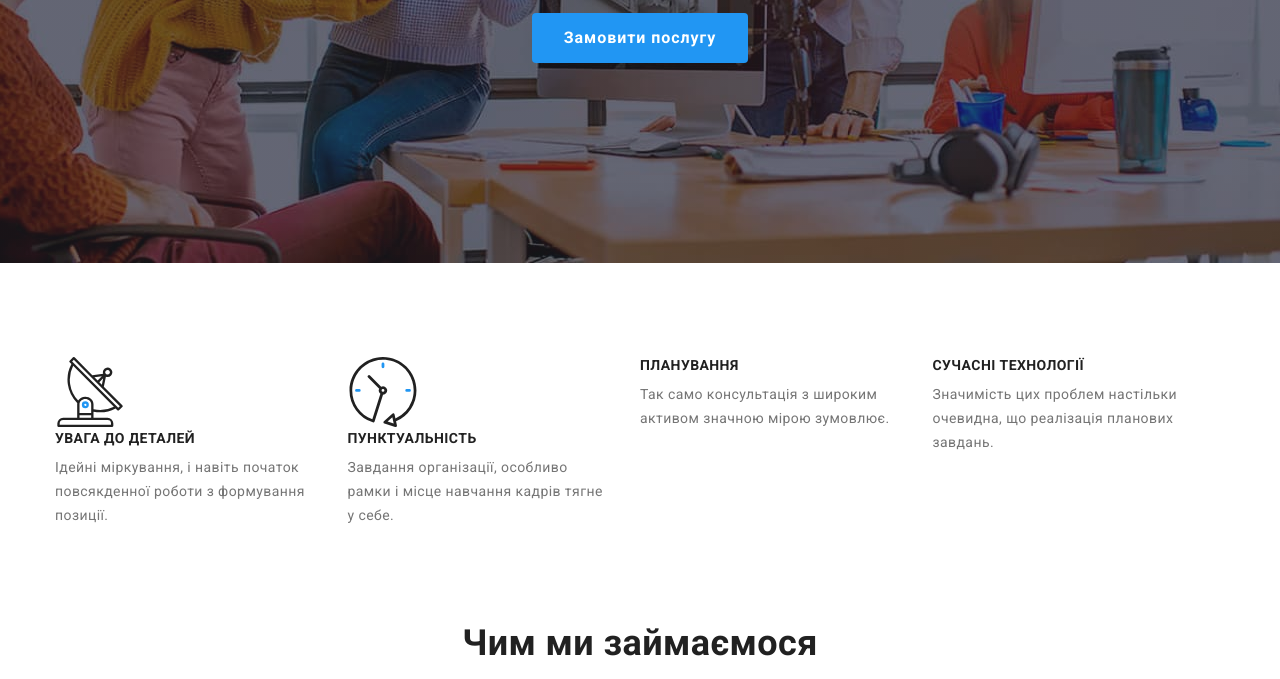
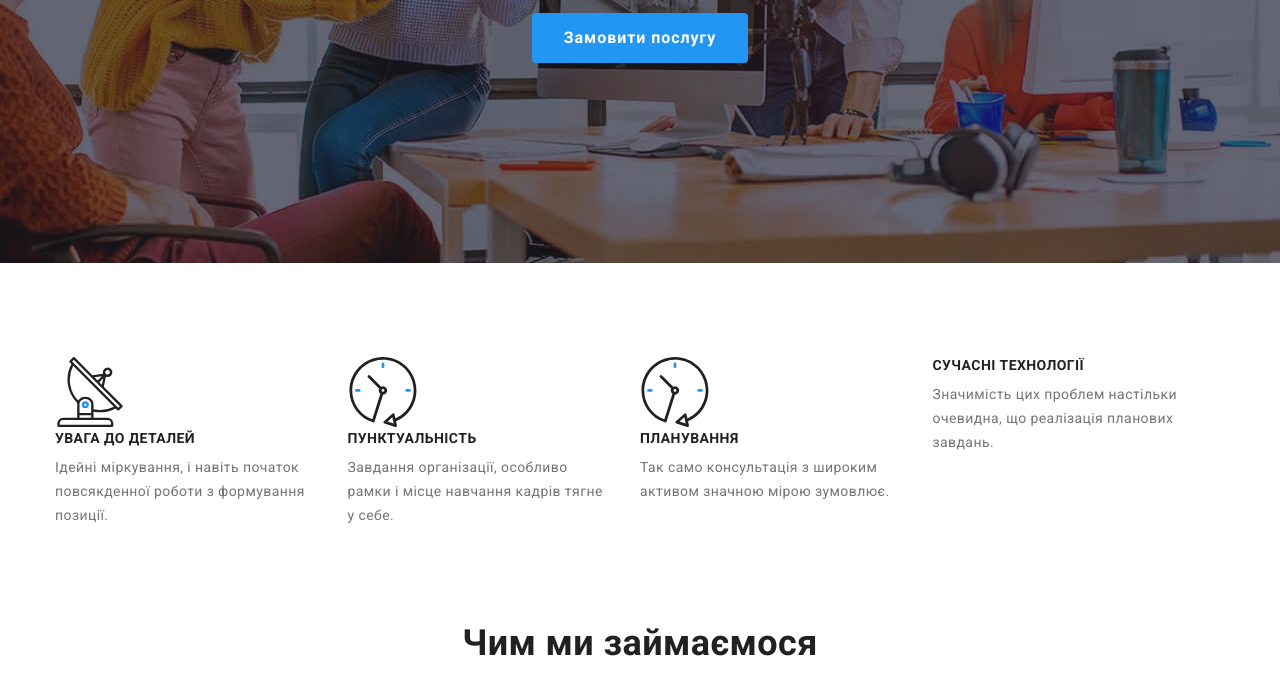
Before and after one commit to tanya-2311/goit-markup-hw-04, a plain HTML site: page index.html in a window 1280 px wide. Shown: the part 418-1097 px from the top of the page. Drawn offline with nearby package versions, Linux system fonts and the light colour scheme.

Commit message:
Update index.html
добавили

```diff
--- a/index.html
+++ b/index.html
@@ -71,15 +71,22 @@
               </p>
             </li>
             <li class="item">
-              <svg class="icon-punctuality" width="70" height="70">
-                <use href="./images/icons.svg#icon-clock"></use>
-              </svg>
+              <div class="icon-features">
+                <svg class="icon-punctuality" width="70" height="70">
+                  <use href="./images/icons.svg#icon-clock"></use>
+                </svg>
+              </div>
               <h3 class="feauter-title">ПУНКТУАЛЬНІСТЬ</h3>
               <p class="features-text">
                 Завдання організації, особливо рамки і місце навчання кадрів тягне у себе.
               </p>
             </li>
             <li class="item icon-planning">
+              <div class="icon-features">
+                <svg class="icon-punctuality" width="70" height="70">
+                  <use href="./images/icons.svg#icon-clock"></use>
+                </svg>
+              </div>
               <h3 class="feauter-title">ПЛАНУВАННЯ</h3>
               <p class="features-text">
                 Так само консультація з широким активом значною мірою зумовлює.
```
